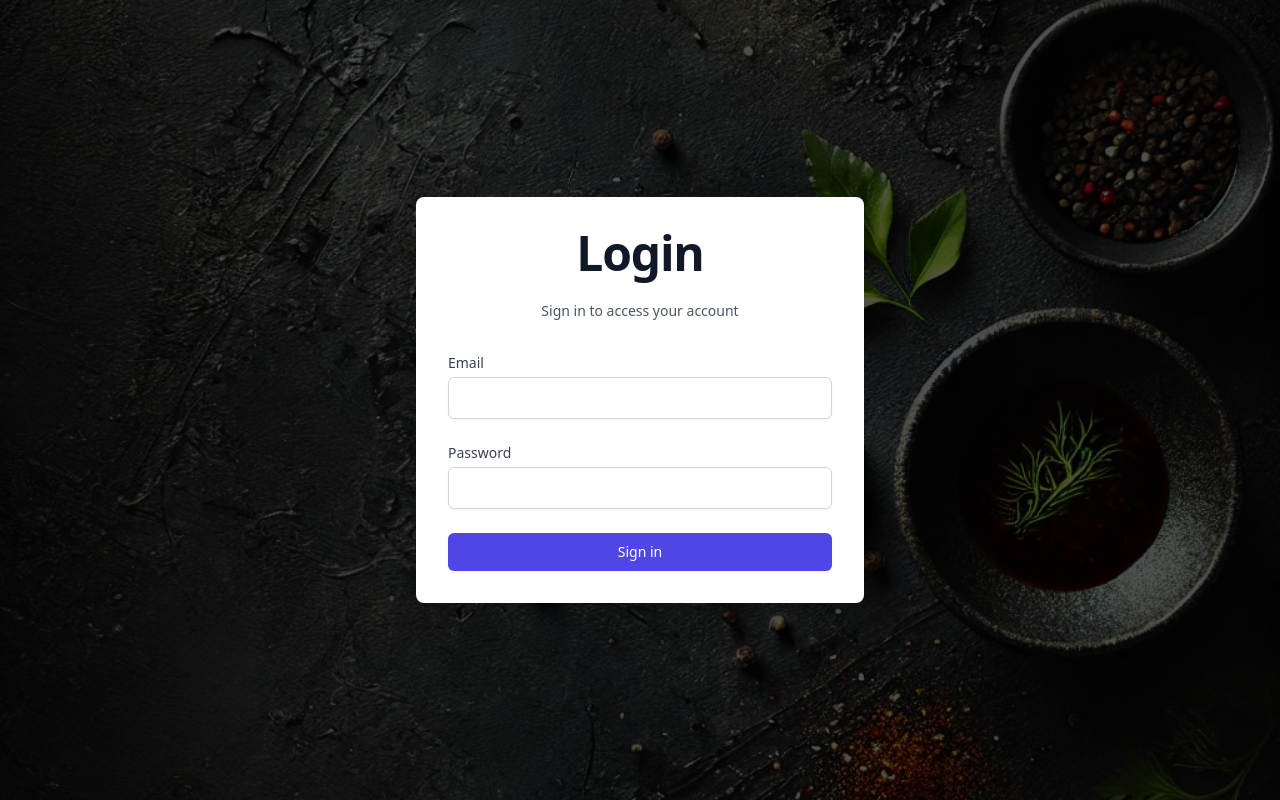
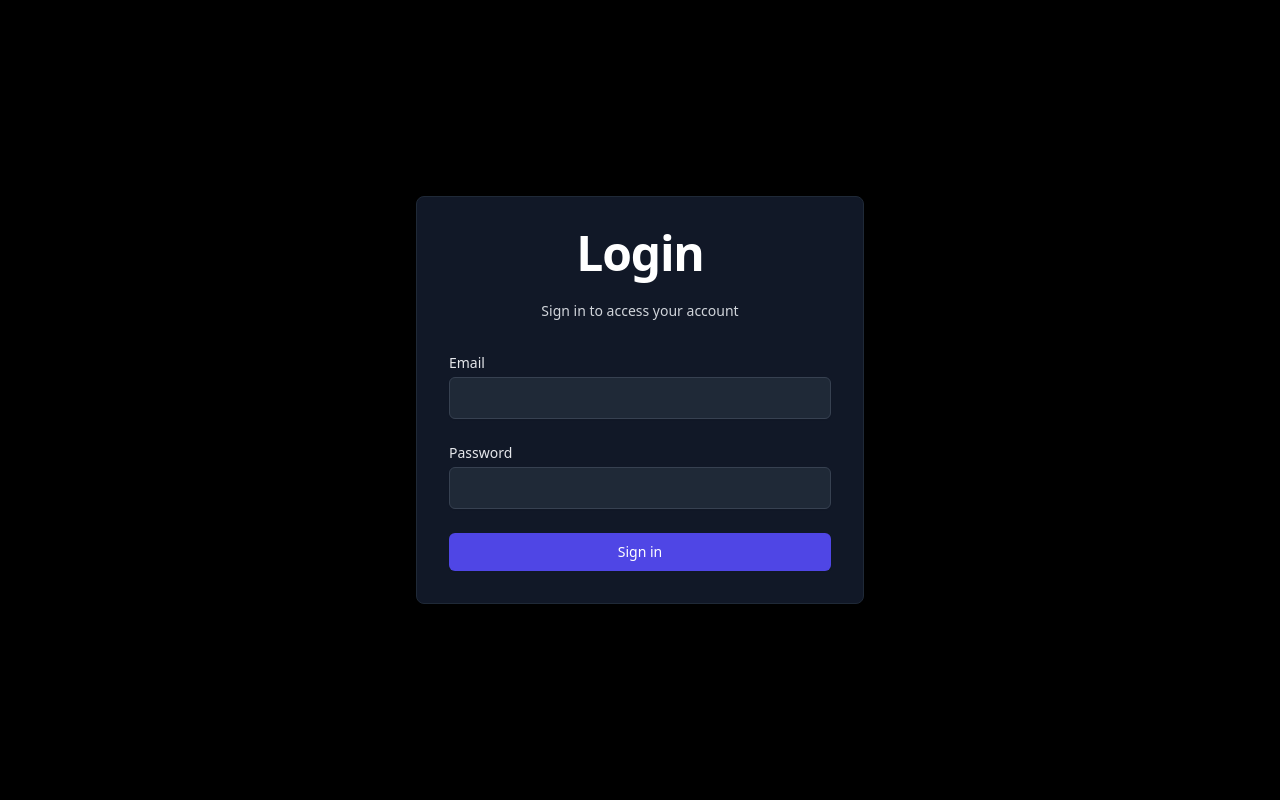
Before and after one commit to rodeloescueta/naxos-1, a Next.js app: page /login in a window 1280 px wide. Built offline with nearby package versions, Linux system fonts and the light colour scheme; no server answers; a web font is replaced by a local one.

Commit message:
Update login page to dark theme, redirect to home page, and change currency to GBP

```diff
--- a/src/app/login/page.tsx
+++ b/src/app/login/page.tsx
@@ -19,13 +19,9 @@ export default function LoginPage() {
       console.log('Login page: User already logged in:', user.email);
       console.log('Login page: User is admin:', isAdmin);
 
-      if (isAdmin) {
-        console.log('Login page: Redirecting to admin page');
-        router.push('/direct-admin');
-      } else {
-        console.log('Login page: Redirecting to home page');
-        router.push('/');
-      }
+      // Always redirect to home page after login
+      console.log('Login page: Redirecting to home page');
+      router.push('/');
     }
   }, [user, isAdmin, router]);
 
@@ -56,14 +52,9 @@ export default function LoginPage() {
       // Refresh user data to ensure we have the latest info
       await refreshUser();
 
-      // Check if user is admin and redirect accordingly
-      if (isAdmin) {
-        console.log('Login page: User is admin, redirecting to admin page');
-        router.push('/direct-admin');
-      } else {
-        console.log('Login page: User is not admin, redirecting to home page');
-        router.push('/');
-      }
+      // Always redirect to home page after login
+      console.log('Login page: Redirecting to home page');
+      router.push('/');
     } catch (error) {
       console.error('Login page: Unexpected error during sign in:', error);
       setStatusMessage('An unexpected error occurred');
@@ -73,20 +64,20 @@ export default function LoginPage() {
   };
 
   return (
-    <div className="flex min-h-screen flex-col items-center justify-center p-8 bg-black/40">
-      <div className="w-full max-w-md p-8 space-y-8 bg-white rounded-lg shadow-xl">
+    <div className="flex min-h-screen flex-col items-center justify-center p-8 bg-black">
+      <div className="w-full max-w-md p-8 space-y-8 bg-gray-900 rounded-lg shadow-xl border border-gray-800">
         <div className="text-center">
-          <h1 className="text-4xl font-extrabold tracking-tight text-gray-900 lg:text-5xl mb-6">
+          <h1 className="text-4xl font-extrabold tracking-tight text-white lg:text-5xl mb-6">
             Login
           </h1>
-          <p className="text-sm text-gray-600 mb-8">
+          <p className="text-sm text-gray-300 mb-8">
             Sign in to access your account
           </p>
         </div>
 
         <form onSubmit={handleSubmit} className="space-y-6">
           <div>
-            <label htmlFor="email" className="block text-sm font-medium text-gray-700">
+            <label htmlFor="email" className="block text-sm font-medium text-gray-200">
               Email
             </label>
             <input
@@ -96,12 +87,12 @@ export default function LoginPage() {
               required
               value={email}
               onChange={(e) => setEmail(e.target.value)}
-              className="mt-1 block w-full px-3 py-2 border border-gray-300 rounded-md shadow-sm focus:outline-none focus:ring-indigo-500 focus:border-indigo-500"
+              className="mt-1 block w-full px-3 py-2 bg-gray-800 border border-gray-700 rounded-md shadow-sm text-white focus:outline-none focus:ring-indigo-500 focus:border-indigo-500"
             />
           </div>
 
           <div>
-            <label htmlFor="password" className="block text-sm font-medium text-gray-700">
+            <label htmlFor="password" className="block text-sm font-medium text-gray-200">
               Password
             </label>
             <input
@@ -111,12 +102,12 @@ export default function LoginPage() {
               required
               value={password}
               onChange={(e) => setPassword(e.target.value)}
-              className="mt-1 block w-full px-3 py-2 border border-gray-300 rounded-md shadow-sm focus:outline-none focus:ring-indigo-500 focus:border-indigo-500"
+              className="mt-1 block w-full px-3 py-2 bg-gray-800 border border-gray-700 rounded-md shadow-sm text-white focus:outline-none focus:ring-indigo-500 focus:border-indigo-500"
             />
           </div>
 
           {statusMessage && (
-            <div className={`text-sm ${statusMessage.includes('Error') ? 'text-red-600' : 'text-green-600'}`}>
+            <div className={`text-sm ${statusMessage.includes('Error') ? 'text-red-400' : 'text-green-400'}`}>
               {statusMessage}
             </div>
           )}
--- a/src/components/Menu.tsx
+++ b/src/components/Menu.tsx
@@ -58,9 +58,9 @@ export default function Menu() {
 
   // Format price as currency
   const formatPrice = (price: number) => {
-    return new Intl.NumberFormat('en-US', {
+    return new Intl.NumberFormat('en-GB', {
       style: 'currency',
-      currency: 'USD',
+      currency: 'GBP',
     }).format(price);
   };
 
```
